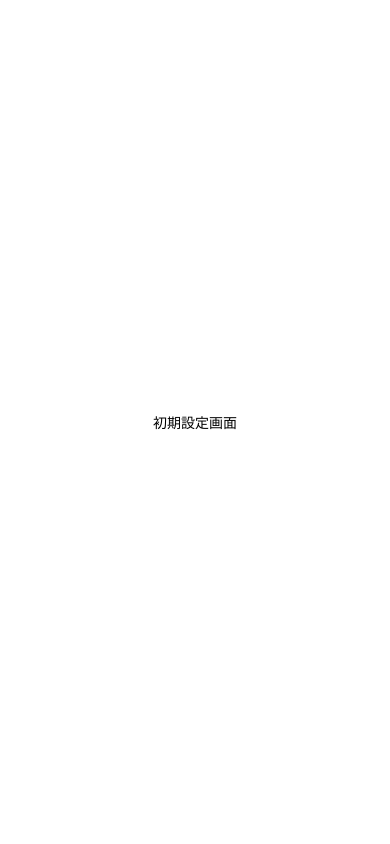
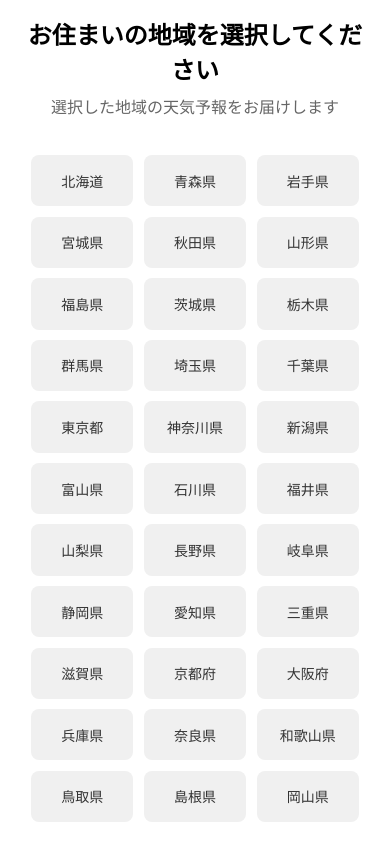
Before and after one commit to Omori0219/expo-weather-mother, a React Native app: screen /Setup in a window 390 px wide. Built offline with nearby package versions, Linux system fonts and the light colour scheme; no server answers.

Commit message:
feat: 🎨 #6 地域選択画面の実装 - AreaSelectorコンポーネントの作成 - SetupScreenに地域選択機能を追加

```diff
--- /dev/null
+++ b/src/components/AreaSelector.tsx
@@ -0,0 +1,64 @@
+import { useState } from 'react';
+import { StyleSheet, View, Text, ScrollView, TouchableOpacity } from 'react-native';
+import { AREAS } from '../constants/areas';
+import type { AreaData } from '../types/user';
+
+interface AreaSelectorProps {
+  onSelect: (area: AreaData) => void;
+  selectedAreaCode?: string;
+}
+
+export function AreaSelector({ onSelect, selectedAreaCode }: AreaSelectorProps) {
+  return (
+    <ScrollView style={styles.container}>
+      <View style={styles.grid}>
+        {AREAS.map(area => (
+          <TouchableOpacity
+            key={area.areaCode}
+            style={[styles.areaButton, selectedAreaCode === area.areaCode && styles.selectedButton]}
+            onPress={() => onSelect(area)}
+          >
+            <Text
+              style={[styles.areaText, selectedAreaCode === area.areaCode && styles.selectedText]}
+            >
+              {area.areaName}
+            </Text>
+          </TouchableOpacity>
+        ))}
+      </View>
+    </ScrollView>
+  );
+}
+
+const styles = StyleSheet.create({
+  container: {
+    flex: 1,
+  },
+  grid: {
+    flexDirection: 'row',
+    flexWrap: 'wrap',
+    padding: 8,
+    justifyContent: 'center',
+  },
+  areaButton: {
+    width: '30%',
+    aspectRatio: 2,
+    margin: '1.5%',
+    backgroundColor: '#f0f0f0',
+    borderRadius: 8,
+    justifyContent: 'center',
+    alignItems: 'center',
+    padding: 8,
+  },
+  selectedButton: {
+    backgroundColor: '#007AFF',
+  },
+  areaText: {
+    fontSize: 14,
+    textAlign: 'center',
+    color: '#333',
+  },
+  selectedText: {
+    color: '#fff',
+  },
+});
--- a/src/screens/SetupScreen.tsx
+++ b/src/screens/SetupScreen.tsx
@@ -1,10 +1,24 @@
-import { StyleSheet, View, Text } from 'react-native';
+import { useState } from 'react';
+import { StyleSheet, View, Text, SafeAreaView } from 'react-native';
+import { AreaSelector } from '../components/AreaSelector';
+import type { AreaData } from '../types/user';
 
 export function SetupScreen() {
+  const [selectedArea, setSelectedArea] = useState<AreaData | null>(null);
+
+  const handleAreaSelect = (area: AreaData) => {
+    setSelectedArea(area);
+    // TODO: 選択された地域を保存する処理を実装
+  };
+
   return (
-    <View style={styles.container}>
-      <Text>初期設定画面</Text>
-    </View>
+    <SafeAreaView style={styles.container}>
+      <View style={styles.content}>
+        <Text style={styles.title}>お住まいの地域を選択してください</Text>
+        <Text style={styles.subtitle}>選択した地域の天気予報をお届けします</Text>
+        <AreaSelector onSelect={handleAreaSelect} selectedAreaCode={selectedArea?.areaCode} />
+      </View>
+    </SafeAreaView>
   );
 }
 
@@ -12,7 +26,21 @@ const styles = StyleSheet.create({
   container: {
     flex: 1,
     backgroundColor: '#fff',
-    alignItems: 'center',
-    justifyContent: 'center',
+  },
+  content: {
+    flex: 1,
+    padding: 16,
+  },
+  title: {
+    fontSize: 24,
+    fontWeight: 'bold',
+    textAlign: 'center',
+    marginBottom: 8,
+  },
+  subtitle: {
+    fontSize: 16,
+    color: '#666',
+    textAlign: 'center',
+    marginBottom: 24,
   },
 });
```
